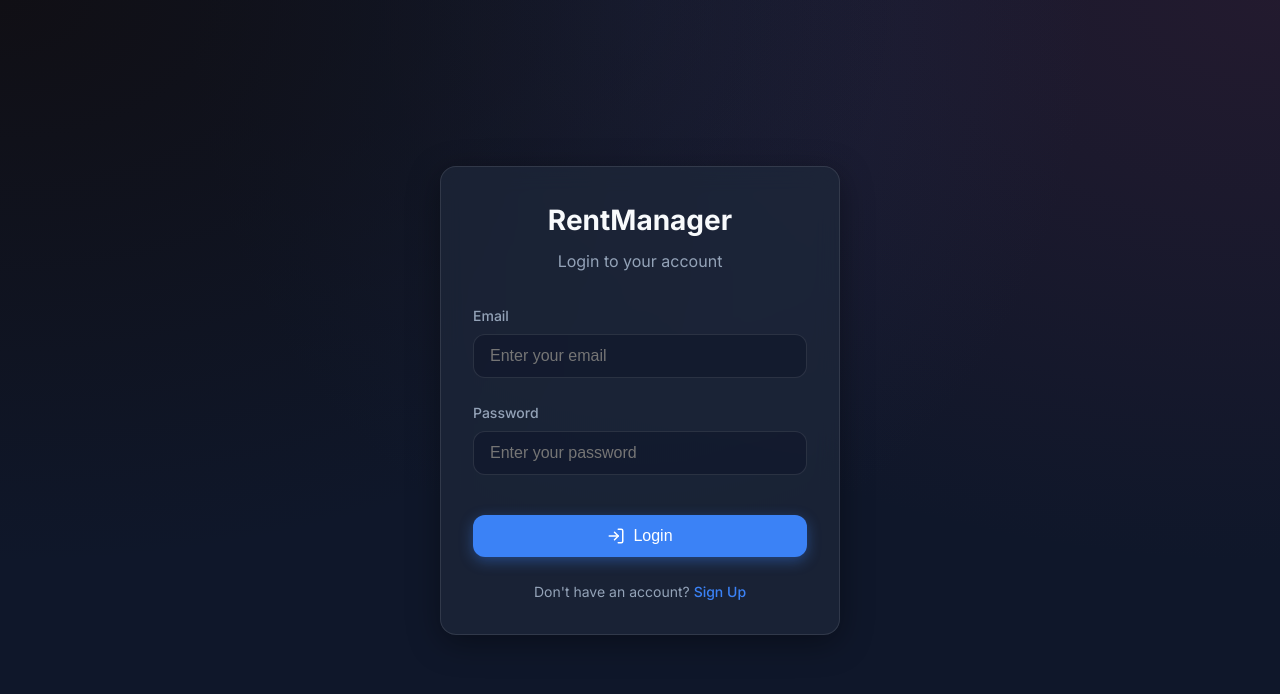
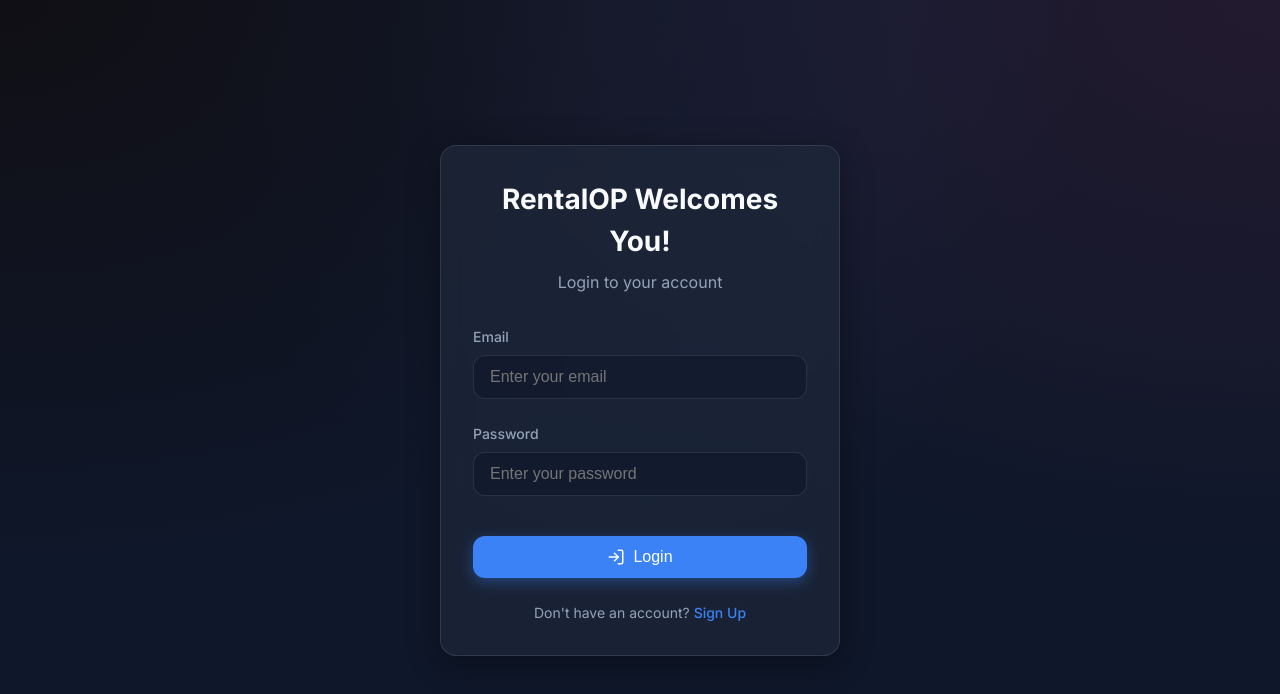
Before and after one commit to kgaurav-kumar/RentApp, a React (Vite) app: page / in a window 1280 px wide. Shown: the top 694 px of the page. Built offline with nearby package versions, Linux system fonts and the light colour scheme; no server answers.

Commit message:
4rt commit

```diff
--- a/src/pages/Login.jsx
+++ b/src/pages/Login.jsx
@@ -31,7 +31,7 @@ export default function Login() {
     <div className="container flex-center" style={{ minHeight: '100vh' }}>
       <div className="glass-card animate-fade-in" style={{ width: '100%', maxWidth: '400px' }}>
         <div style={{ textAlign: 'center', marginBottom: '2rem' }}>
-          <h1 style={{ fontSize: '1.75rem', marginBottom: '0.5rem' }}>RentManager</h1>
+          <h1 style={{ fontSize: '1.75rem', marginBottom: '0.5rem' }}>RentalOP Welcomes You!</h1>
           <p>Login to your account</p>
         </div>
 
```
